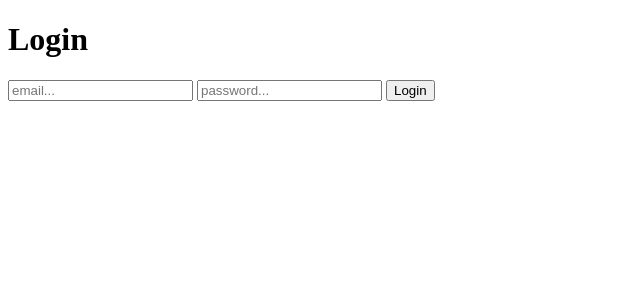
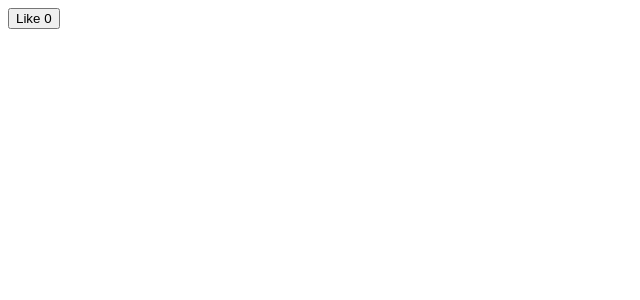
Before and after one commit to githubscientist/re-fsdcwdtb75, a React (Vite) app: page / in a window 1280 px wide. Shown: the top 300 px of the page, without its empty margins (0-640 px from the left). Built offline with nearby package versions, Linux system fonts and the light colour scheme.

Commit message:
useRef as a mutable variable

```diff
--- a/src/App.jsx
+++ b/src/App.jsx
@@ -1,37 +1,18 @@
-import { useState } from "react";
+const App = () => {
 
-// controlled component
-function App() {
-  const [email, setEmail] = useState('');
-  const [password, setPassword] = useState('');
+  // 1. changes to normal variable does not re-render the component
+  let likes = 0;
 
+  const handleLike = () => {
+    likes++;
 
-  function handleLogin(event) {
-    event.preventDefault();
-
-
-    console.log('logging in with...',email, password );
-  }
-
-  function handleEmailChange(event) {
-    setEmail(event.target.value);
-  }
-
-  function handlePasswordChange() {
-    setPassword(event.target.value);
+    console.log(likes);
   }
 
   return (
-    <>
-      <h1>Login</h1>
-      <form onSubmit={handleLogin}>
-        <input type="email" placeholder="email..." value={email} onChange={handleEmailChange} />
-        &nbsp;
-        <input type="password" placeholder="password..."  value={password} onChange={handlePasswordChange} />
-        &nbsp;
-        <button type="submit">Login</button>
-      </form>
-    </>
+    <div>
+      <button onClick={handleLike}>Like { likes }</button>
+    </div>
   )
 }
 
```
Also changed, not shown: 1 other file (tests, documents, lock files or other folders).
